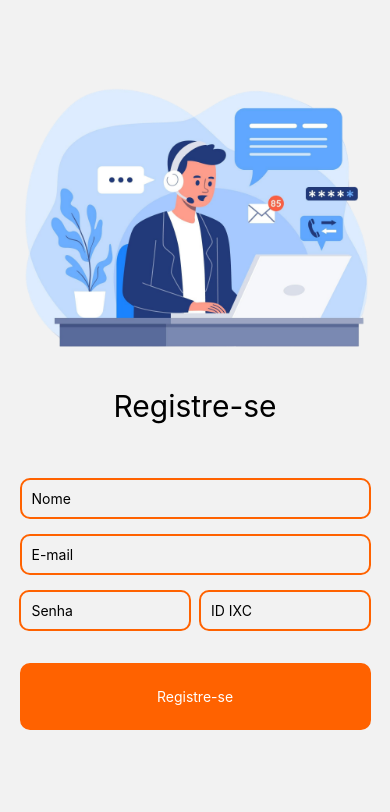
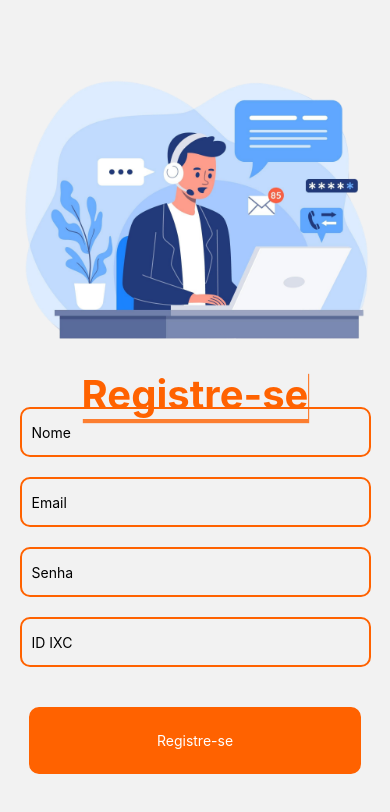
Before and after one commit to RenanDevFelipe/AffiliateTiconnect, a React Native app: screen /RegistroScreen in a window 390 px wide. Shown: the top 812 px of the page. Built offline with nearby package versions, Linux system fonts and the light colour scheme.

Commit message:
inserir no banco de dados completo

```diff
--- a/src/components/inputComponent.tsx
+++ b/src/components/inputComponent.tsx
@@ -6,7 +6,7 @@ interface PropsInput {
     placeholder: string,
     border: string,
     widthPercent: string,
-    value: string,
+    value: any,
     BorderRadius: number;
 }
 
--- a/src/screens/RegistroScreen/registro.tsx
+++ b/src/screens/RegistroScreen/registro.tsx
@@ -1,108 +1,154 @@
-import { Text, View, Image, StyleSheet } from "react-native";
+import { View, Text, Image, StyleSheet, TextInput, TouchableOpacity, Alert } from "react-native";
+import { useState } from "react";
 import { ButtonInicio } from "../../components/Buttoninicio";
-import { InputComponent } from "../../components/inputComponent";
 
 export function RegistroScreen() {
+    const [name, setName] = useState<string>('');
+    const [email, setEmail] = useState<string>('');
+    const [password, setpassword] = useState<string>('');
+    const [id_ixc, setIdIxc] = useState<string>(''); // Armazena como string para o TextInput
+
+    const validarEmail = (email: string) => {
+        const regex = /^[^\s@]+@[^\s@]+\.[^\s@]+$/;
+        return regex.test(email);
+    };
+
+    const handleRegister = async () => {
+        if (!validarEmail(email)) {
+            Alert.alert("Erro", "Por favor, insira um email válido.");
+            return;
+        }
+
+        if (password.length < 8) {
+            Alert.alert("Erro", "A senha deve ter no mínimo 8 caracteres.");
+            return;
+        }
+
+        if (name.trim() === '' || id_ixc.trim() === '') {
+            Alert.alert("Erro", "Por favor, preencha todos os campos.");
+            return;
+        }
+
+        try {
+            console.log('Tentando registrar com:', { name, email, password, id_ixc: Number(id_ixc) });
+
+            const response = await fetch('http://192.168.0.132:4000/register', {
+                method: 'POST',
+                headers: {
+                    'Content-Type': 'application/json',
+                },
+                body: JSON.stringify({ name, email, password, id_ixc: Number(id_ixc) }), // Converte para número aqui
+            });
+
+            const data = await response.json();
+            console.log('Resposta da API:', data);
+
+            if (response.ok) {
+                Alert.alert("Sucesso", "Registro bem-sucedido");
+            } else {
+                Alert.alert("Erro", data.message || "Erro desconhecido");
+            }
+        } catch (error) {
+            console.error('Erro ao tentar registrar:', error);
+            Alert.alert("Erro", "Erro ao tentar registrar");
+        }
+    };
+
     return (
-        <View>
-            <View style={styleRegistro.HomeRegistro}>
+        <View style={styles.container}>
+            <View style={styles.top}>
                 <Image
+                    style={styles.imagem}
                     source={require('../../assets/login.png')}
-                    style={styleRegistro.imagem}
                 />
-
-                <Text style={styleRegistro.TXT}>
-                    Registre-se
-                </Text>
+                <Text style={styles.txtRegistro}>Registre-se</Text>
             </View>
-
-            <View style={styleRegistro.sectionInput}>
-                <View style={styleRegistro.container}>
-                    <View style={styleRegistro.boxInput}>
-                        <InputComponent
-                            type={false}
-                            placeholder="Nome"
-                            widthPercent="90%"
-                            border="#ff6200"
-                            BorderRadius={10}
-                            value=""
-                        />
-                    </View>
-
-                    <View style={styleRegistro.boxInput}>
-                        <InputComponent
-                            type={false}
-                            placeholder="E-mail"
-                            widthPercent="90%"
-                            border="#ff6200"
-                            BorderRadius={10}
-                            value=""
-                        />
-                    </View>
-
-                    <View style={[styleRegistro.boxInput]}>
-                        <InputComponent
-                            type={false}
-                            placeholder="Senha"
-                            widthPercent="44%"
-                            border="#ff6200"
-                            BorderRadius={10}
-                            value=""
-                        />
-
-                        <InputComponent
-                            type={false}
-                            placeholder="ID IXC"
-                            widthPercent="44%"
-                            border="#ff6200"
-                            BorderRadius={10}
-                            value=""
-                        />
-                    </View>
-                </View>
-
-                <View style={{marginTop: "3%"}}>
-                    <ButtonInicio
-                        title="Registre-se"
-                        corBg="#ff6200"
-                        corString="#fff"
-                        border="#ff6200"
-                        widthPercent="90%"
-                    />
-                </View>
+            <View style={styles.mid}>
+                <TextInput
+                    onChangeText={setName}
+                    value={name}
+                    style={styles.textInput}
+                    placeholderTextColor={"#000"}
+                    placeholder="Nome"
+                />
+                <TextInput
+                    onChangeText={setEmail}
+                    value={email}
+                    style={styles.textInput}
+                    placeholderTextColor={"#000"}
+                    placeholder="Email"
+                />
+                <TextInput
+                    onChangeText={setpassword}
+                    value={password}
+                    style={styles.textInput}
+                    placeholderTextColor={"#000"}
+                    placeholder="Senha"
+                    secureTextEntry={true}
+                />
+                <TextInput
+                    onChangeText={text => setIdIxc(text)}
+                    value={id_ixc}
+                    style={styles.textInput}
+                    placeholderTextColor={"#000"}
+                    placeholder="ID IXC"
+                    keyboardType="numeric"
+                />
+                <ButtonInicio
+                    title="Registre-se"
+                    corString="#fff"
+                    corBg="#ff6200"
+                    border="#ff6200"
+                    widthPercent="85%"
+                    onPress={handleRegister}
+                />
             </View>
         </View>
-    )
+    );
 }
 
-const styleRegistro = StyleSheet.create({
+
+const styles = StyleSheet.create({
+    container: {
+        flex: 1,
+        width: "100%",
+    },
+    top: {
+        flex: 2,
+        width: "100%",
+        justifyContent: "flex-start",
+        alignItems: "center",
+    },
+    txtRegistro: {
+        color: "#ff6200",
+        fontWeight: "bold",
+        fontSize: 40,
+        shadowColor: '#ff6200',
+        shadowOffset: { width: 1, height: 4 },
+        shadowOpacity: 0.8,
+        shadowRadius: 1,
+    },
+    mid: {
+        flex: 3,
+        width: "100%",
+        alignItems: "center",
+        justifyContent: "center",
+        gap: 20,
+    },
+    textInput: {
+        borderRadius: 10,
+        width: "90%",
+        height: 50,
+        padding: 10,
+        borderStyle: "solid",
+        borderColor: "#ff6200",
+        borderWidth: 2,
+    },
     imagem: {
         width: "100%",
         height: 300,
-    },
-
-    TXT: {
-        fontSize: 30,
-        textAlign: "center",
-        marginTop: 10,
-    },
-
-    HomeRegistro: {
-        marginTop: "20%"
-    },
-
-    container: {
+        alignItems: "center",
         justifyContent: "center",
-        alignItems: "center"
-    },
-
-    sectionInput: {
-        marginTop: "10%"
-    },
-
-    boxInput: {
-        flexDirection: "row",
-        marginTop: 15,
-        gap: 8,
+        marginTop: "18%",
     }
-})
+});
```
Also changed, not shown: src/api/login.ts (+50 -22 lines), 1 other file (tests, documents, lock files or other folders).
